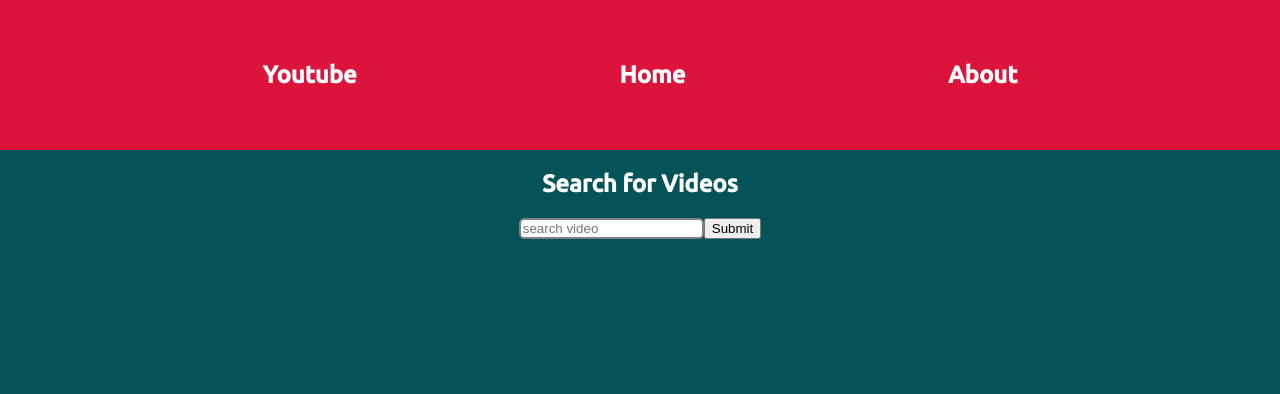
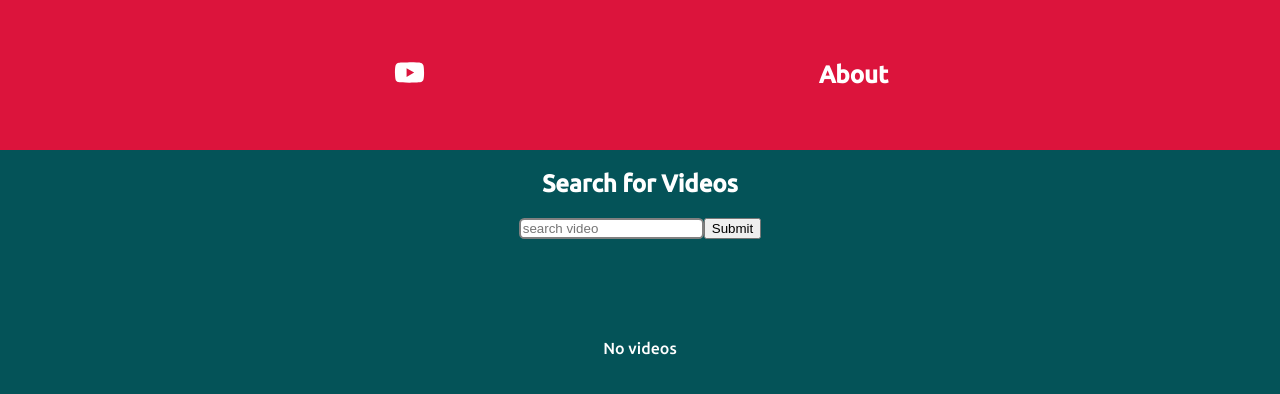
Before and after one commit to esayh/yt-react-app, a React (Create React App) app: page / in a window 1280 px wide. Shown: the top 394 px of the page. Built offline with nearby package versions, Linux system fonts and the light colour scheme.

Commit message:
add favicon and vid conditional

```diff
--- a/public/index.html
+++ b/public/index.html
@@ -2,7 +2,7 @@
 <html lang="en">
   <head>
     <meta charset="utf-8" />
-    <link rel="icon" href="%PUBLIC_URL%/favicon.ico" />
+    <link rel="icon" href="%PUBLIC_URL%/yt.ico" />
     <meta name="viewport" content="width=device-width, initial-scale=1" />
     <meta name="theme-color" content="#000000" />
     <meta
@@ -24,7 +24,7 @@
       work correctly both with client-side routing and a non-root public URL.
       Learn how to configure a non-root public URL by running `npm run build`.
     -->
-    <title>React App</title>
+    <title>Youtube-it</title>
   </head>
   <body>
     <noscript>You need to enable JavaScript to run this app.</noscript>
--- a/src/Components/Home.js
+++ b/src/Components/Home.js
@@ -16,6 +16,7 @@ class Home extends Component {
 		this.state = {
 			searchVideos: '',
 			videos: [],
+			showVid: false
 		}
 	}
 
@@ -28,10 +29,10 @@ class Home extends Component {
 			const { data } = await axios.get(
 				`https://www.googleapis.com/youtube/v3/search?part=snippet&maxResults=5&key=${credentials}&type=video&q=${ytsearch}`
 			)
-			console.log(data)
 			this.setState({
 				videos: data.items,
 				searchVideos: '',
+				showVid : true
 			})
 		} catch (error) {
 			this.setState({
@@ -74,7 +75,7 @@ class Home extends Component {
 					/>
 					<button>Submit</button>
 				</form>
-				{allVids}
+				{this.state.showVid ? allVids : 'No videos'}
 			</div>
 		)
 	}
--- a/src/Components/NavBar.js
+++ b/src/Components/NavBar.js
@@ -1,12 +1,13 @@
 import React from 'react'
 import { Link } from 'react-router-dom'
+import YouTubeIcon from '@material-ui/icons/YouTube'
 import './NavBar.css'
 
 const NavBar = () => {
    return (
       <nav className='navBar'>
-         <Link className='links' to={'/'}>Youtube</Link>
-         <Link className='links' to='/'>Home</Link>
+         <Link className='links' to={'/'}><YouTubeIcon fontSize='large'/></Link>
+         {/* <Link className='links' to='/'>Home</Link> */}
          <Link className='links' to={'/about'}>About</Link>
       </nav>
    )
```
Also changed, not shown: 1 other file (tests, documents, lock files or other folders).
